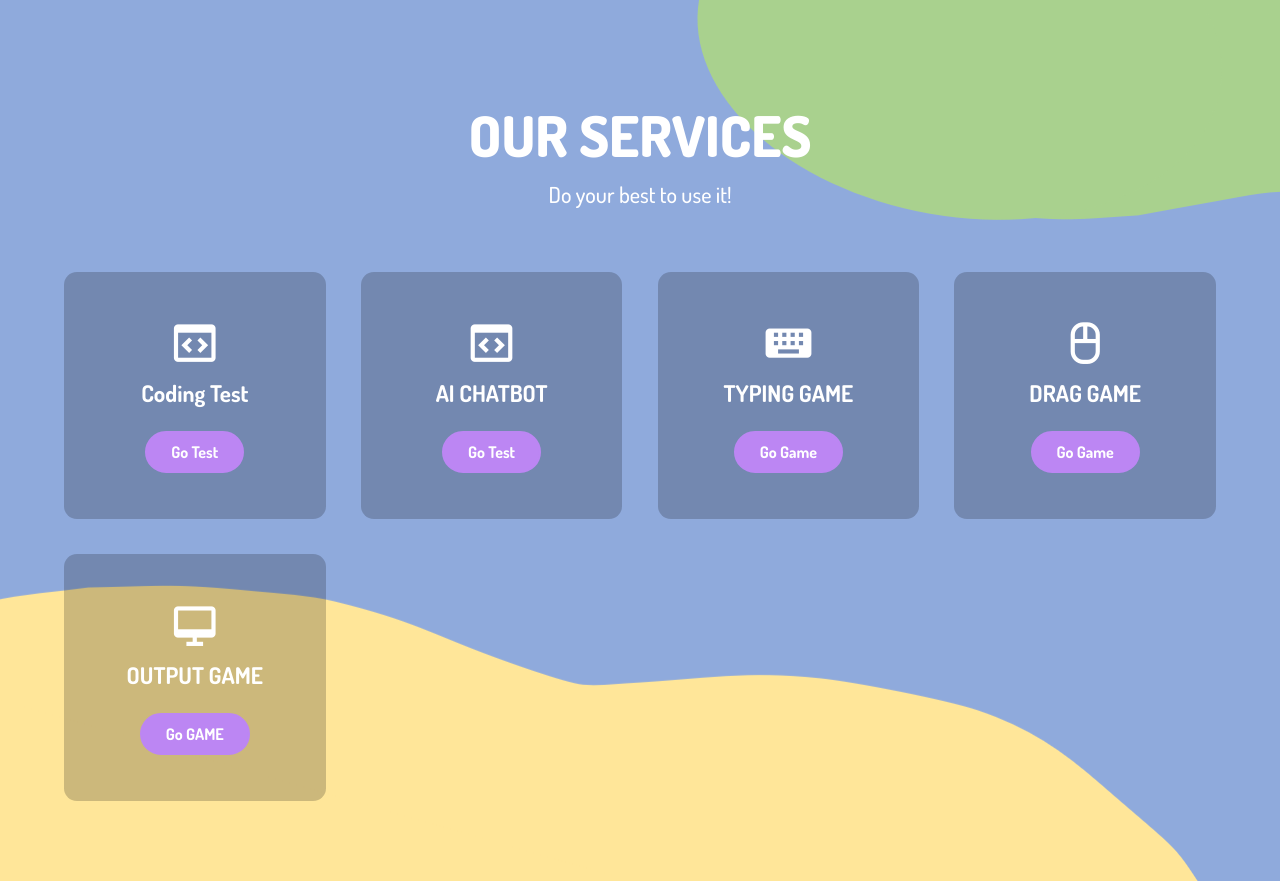
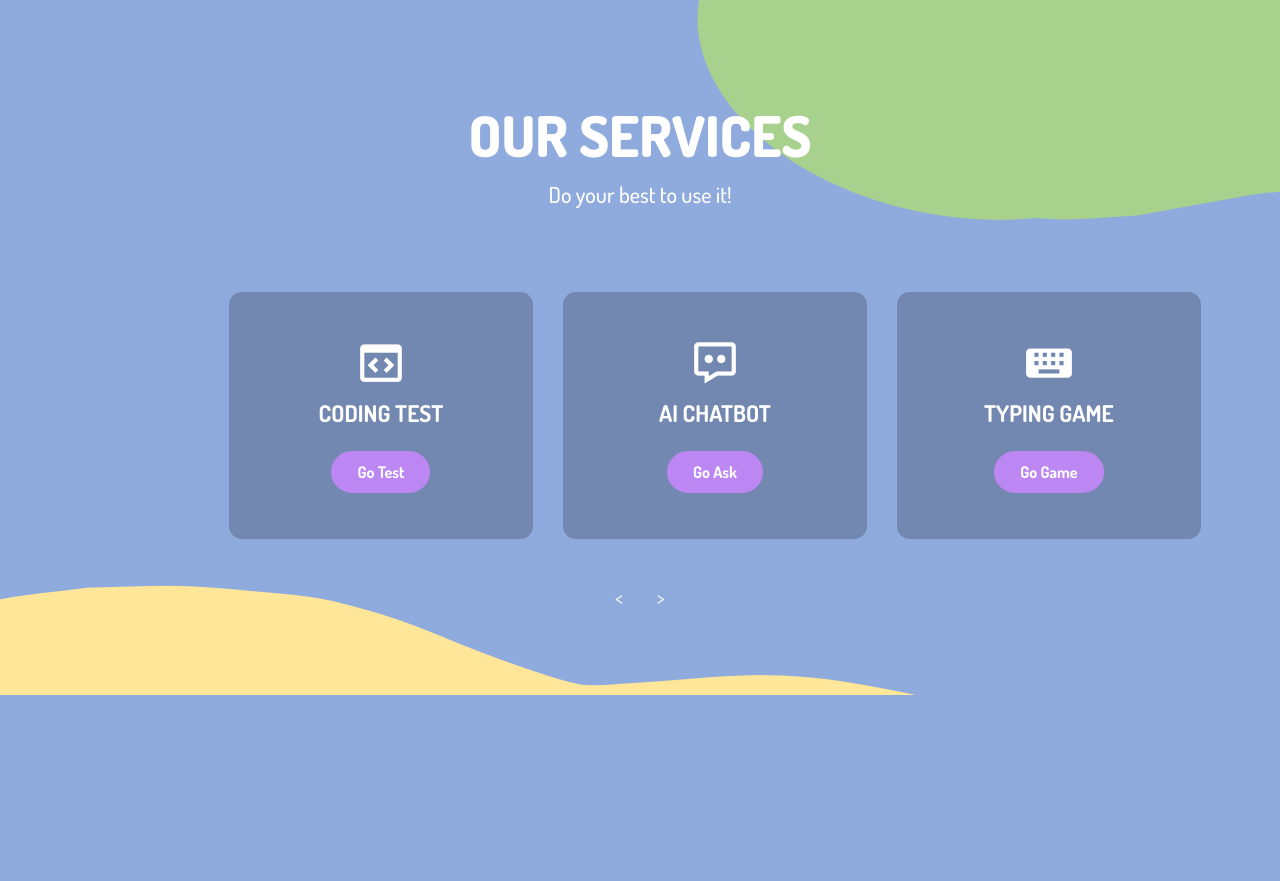
Before and after one commit to HBNU-SWUNIV/come-capstone23-pse, a Flask app: page / in a window 1280 px wide. Shown: the part 1601-2482 px from the top of the page. After the commit the page ends 2296 px from the top, so only its background shows below. Run offline with Flask 3, Linux system fonts and the light colour scheme; parts of the project's set-up code (start-up, migrations or seed data) failed here and were passed over.

Commit message:
메인화면 끝, 서비스 멘트만 한줄씩 넣으면 찐막

```diff
--- a/003 Code/codepse/app/static/css/main.css
+++ b/003 Code/codepse/app/static/css/main.css
@@ -378,6 +378,72 @@
 
 
 
+.service {
+  position: relative;
+  overflow: hidden;
+}
+
+.service-slider {
+  display: flex;
+  width: fit-content;
+  transform: translateX(0);
+  transition: transform 0.5s ease;
+  white-space: nowrap;
+}
+
+.service-item {
+  flex: 0 0 33.33%;
+  padding: 0 15px;
+  display: inline-block;
+  white-space: normal;
+}
+
+.service-box {
+  text-align: center;
+  margin: 20px 0;
+}
+
+.slider-controls {
+  text-align: center;
+  margin-top: 20px;
+}
+
+.slider-btn {
+  display: inline-block;
+  padding: 5px 10px;
+  color: #fff;
+  font-size: 20px;
+  cursor: pointer;
+}
+
+  .slider-btn:hover {
+    color: #000000;
+  }
+
+
+.prev-btn {
+  margin-right: 10px;
+}
+
+.service-slider {
+    display: flex;
+
+    overflow: hidden;
+    margin-left: 150px;
+  }
+
+  .service-item {
+    flex-shrink: 0; /* Prevent items from shrinking */
+    width: 100%; /* Each item takes up 100% of the container width */
+    transition: transform 0.5s ease-in-out; /* Smooth transition */
+  }
+
+
+
+
+
+
+
 
 
 
--- a/003 Code/codepse/app/templates/main.html
+++ b/003 Code/codepse/app/templates/main.html
@@ -97,53 +97,87 @@
           <h4>Do your best to use it!</h4>
         </div>
 
+        <div class="service-slider">
           <div class="service-item">
             <div class="service-box">
               <i class='bx bx-code-block'></i>
-                <h3>Coding Test</h3>
+              <h3>CODING TEST</h3>
               <p>
               </p>
-
               <a href="/test_list" class="c-btn">Go Test</a>
             </div>
+          </div>
 
+          <div class="service-item">
             <div class="service-box">
-                    <i class='bx bx-code-block'></i>
+              <i class='bx bx-message-dots'></i>
               <h3>AI CHATBOT</h3>
               <p>
               </p>
-
-                        <a href="/test_list" class="c-btn">Go Test</a>
+              <a href="/test_list" class="c-btn">Go Ask</a>
+            </div>
           </div>
 
+          <div class="service-item">
             <div class="service-box">
               <i class='bx bxs-keyboard'></i>
               <h3>TYPING GAME</h3>
               <p>
-
               </p>
               <a href="/typinggame" class="c-btn">Go Game</a>
             </div>
+          </div>
 
+          <div class="service-item">
             <div class="service-box">
               <i class='bx bx-mouse-alt'></i>
               <h3>DRAG GAME</h3>
               <p>
-
               </p>
               <a href="/draggame" class="c-btn">Go Game</a>
             </div>
+          </div>
 
+          <div class="service-item">
             <div class="service-box">
-                <i class='bx bx-desktop' ></i>
+              <i class='bx bx-desktop'></i>
               <h3>OUTPUT GAME</h3>
               <p>
-
               </p>
-                    <a href="/outputgame" class="c-btn">Go GAME</a>
+              <a href="/outputgame" class="c-btn">Go Game</a>
+            </div>
+          </div>
+        </div>
+          <!-- 추가된 부분 -->
+    <div class="slider-controls">
+        <span class="slider-btn prev-btn">&lt;</span>
+        <span class="slider-btn next-btn">&gt;</span>
     </div>
 
-        </div>
+
+      <script>
+        const slider = document.querySelector('.service-slider');
+        const items = Array.from(slider.children);
+        let currentIndex = 0;
+
+        function update() {
+          const offset = -currentIndex * 100;
+          items.forEach(item => {
+            item.style.transform = `translateX(${offset}%)`;
+          });
+        }
+
+        document.querySelector('.prev-btn').addEventListener('click', () => {
+          currentIndex = (currentIndex - 1 + items.length) % items.length;
+          update();
+        });
+
+        document.querySelector('.next-btn').addEventListener('click', () => {
+          currentIndex = (currentIndex + 1) % items.length;
+          update();
+        });
+      </script>
+
 
     </section>
     <script src="{{ url_for('static', filename='js/main.js') }}"></script>
--- a/003 Code/codepse/app/templates/outputgame.html
+++ b/003 Code/codepse/app/templates/outputgame.html
@@ -24,7 +24,7 @@
 
     <!--- header section -->
     <header>
-        <a href="/main" class="logo">CODE PSE</a>
+        <a href="/" class="logo">CODE PSE</a>
         <div class="bx bx menu" id="menu-icon"></div>
 
         <ul class="navlist">
```
Also changed, not shown: 003 Code/codepse/app/templates/ai_chatbot.html (+44 -1 lines), 003 Code/codepse/app/static/js/main.js (line endings or trailing spaces). Lines whose indentation alone changed are shown as unchanged.
